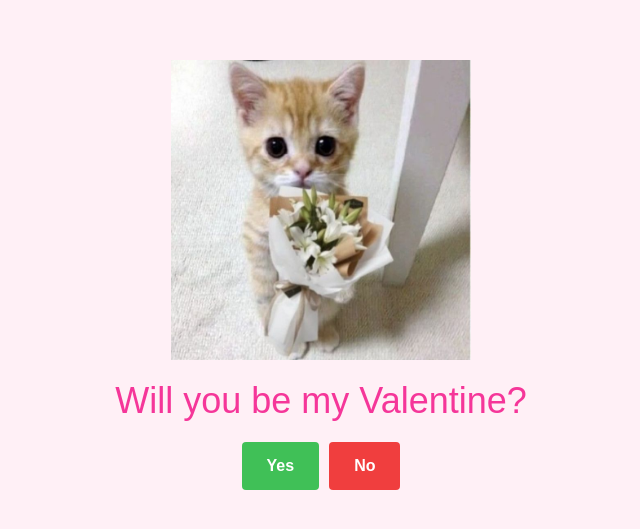
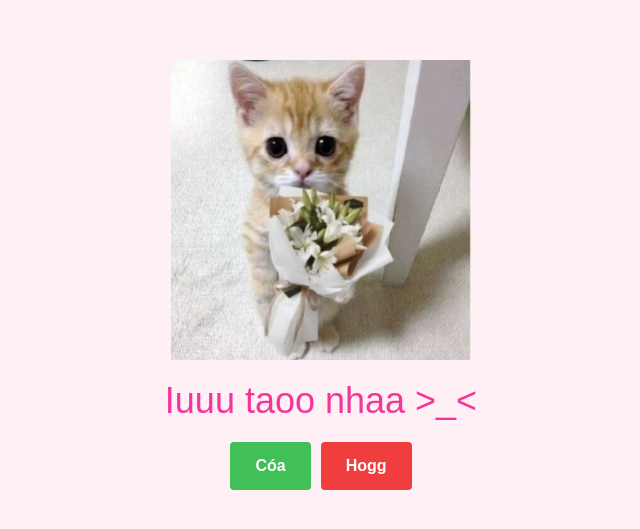
Before and after one commit to tuluvynhii/for-ynhii, a plain HTML site: page index.html in a window 1280 px wide. Shown: the part 125-654 px from the top of the page, without its empty margins (319-959 px from the left). Drawn offline with Linux system fonts and the light colour scheme; a web font is replaced by a local one.

Commit message:
Update index.html
Signed-off-by: tuluvynhii <nguyenvantulop5a4phu@gmail.com>

```diff
--- a/index.html
+++ b/index.html
@@ -15,10 +15,10 @@
   <body>
     <main class="container">
       <img class="cat-img" src="img/cat-0.jpg" alt="Picture of a cat" />
-      <p class="title">Will you be my Valentine?</p>
+      <p class="title">Iuuu taoo nhaa >_<</p>
       <div class="buttons">
-        <button type="button" class="btn btn--yes">Yes</button>
-        <button type="button" class="btn btn--no">No</button>
+        <button type="button" class="btn btn--yes">Cóa</button>
+        <button type="button" class="btn btn--no">Hogg</button>
       </div>
     </main>
 
```
